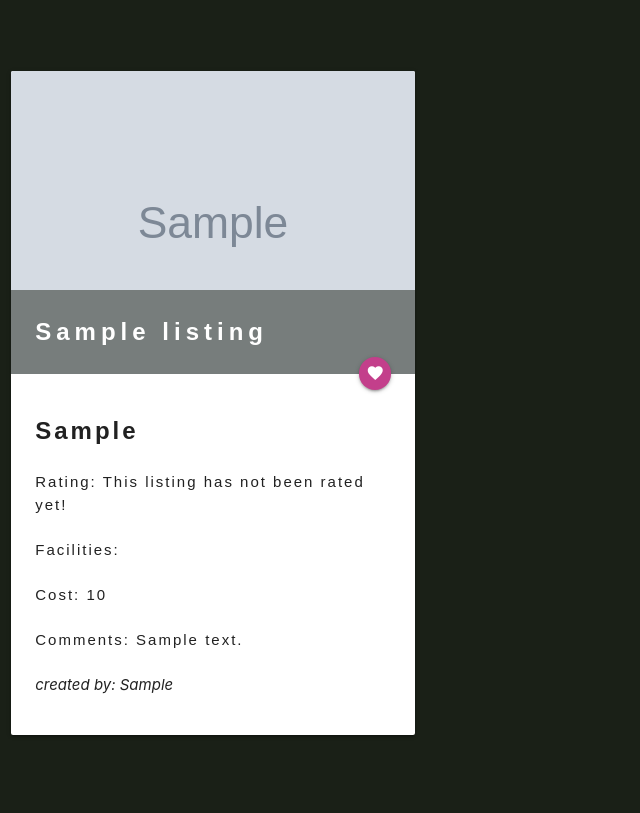
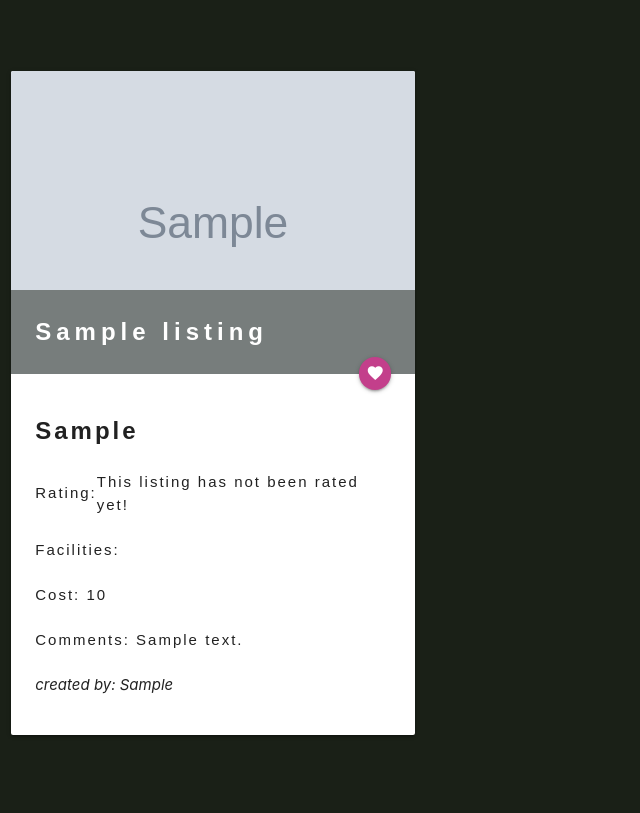
Before and after one commit to GJSayers/culturate, a Flask app: page /search in a window 1280 px wide. Shown: the part 377-1190 px from the top of the page, without its empty margins (0-640 px from the left). Run offline with Flask 2, Linux system fonts and the light colour scheme; grey boxes marked "Sample" are stand-in pictures; a database or web service that is not in the repository returns one stand-in record (values such as "Sample title"); some libraries are stand-ins or nearby versions; some web fonts are replaced.

Commit message:
add valign wrapper to improve visuals on ratings and facilitiesx

```diff
--- a/templates/listings.html
+++ b/templates/listings.html
@@ -58,7 +58,7 @@
                 <ul>
                     <li class="city">{{ listing.listing_city }}</li>
                     <br>
-                    <li class="rating">Rating:
+                    <li class="rating valign-wrapper">Rating:
                         {% for rating in listing.listing_rating %}
                             {% if rating == "1" %}
                                 <span><i class="material-icons">star</i></span>
@@ -78,7 +78,7 @@
                         {% endfor %}
                     </li>
                         <br>
-                    <li class="facilities">Facilities:
+                    <li class="facilities valign-wrapper">Facilities:
                         {% for facility in listing.listing_facilities %}
                             {% if facility == "Accessible" %}
                         <span><i class="material-icons">accessible</i></a></span>
```
